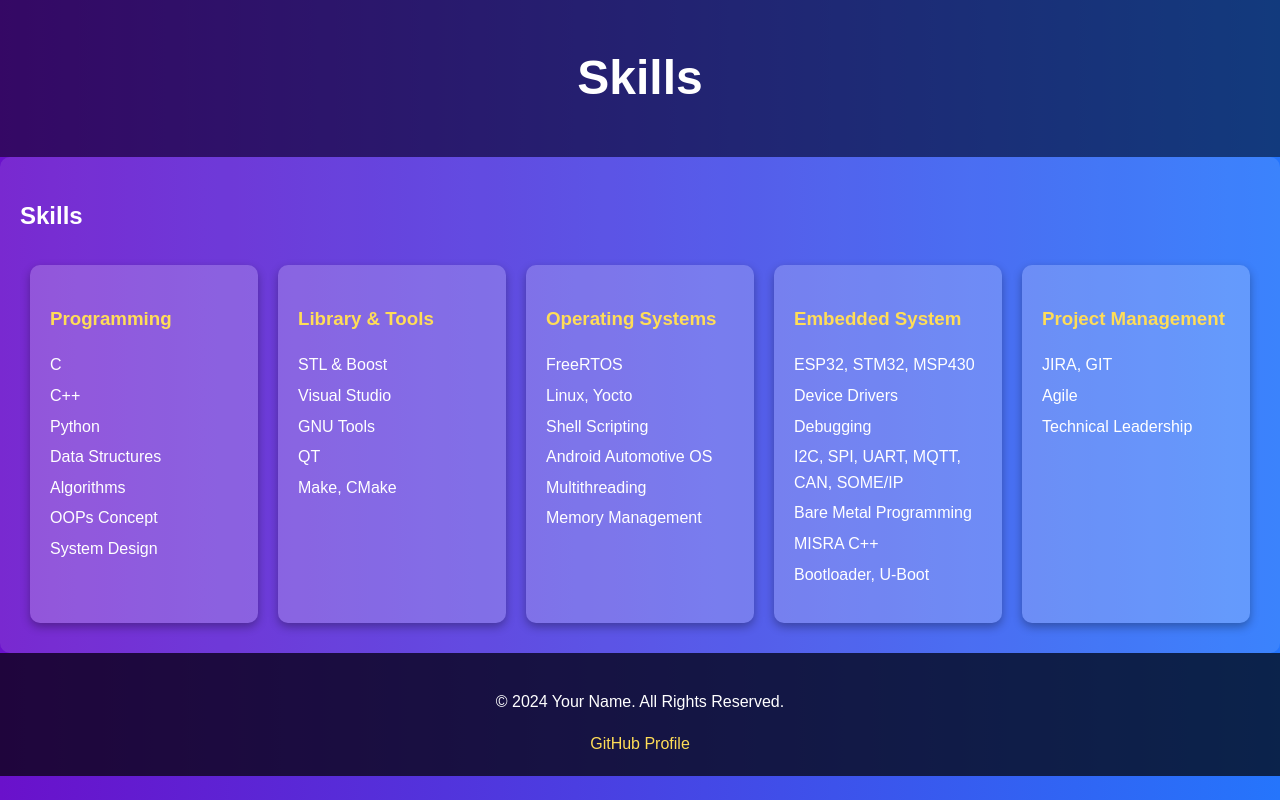
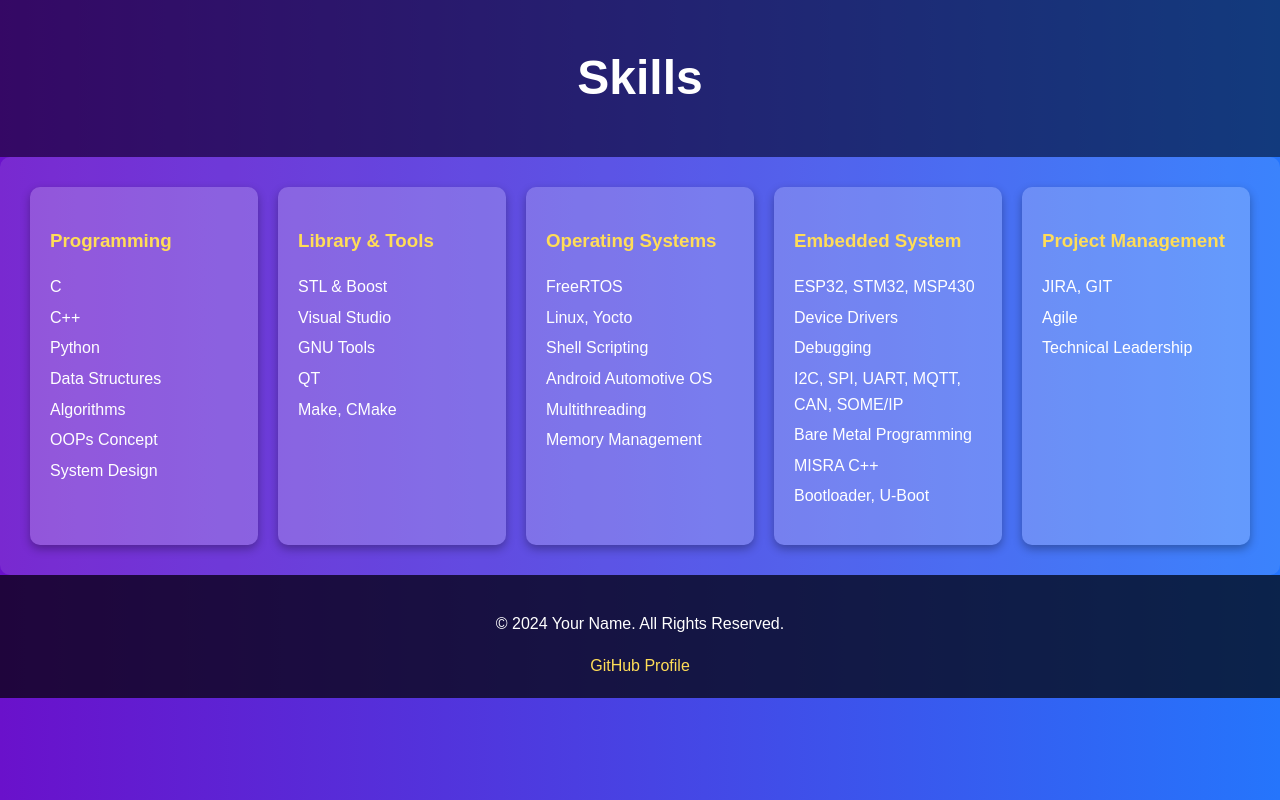
Before and after one commit to devashishmishra90/resume, a plain HTML site: page skills.html in a window 1280 px wide. Drawn offline with Linux system fonts and the light colour scheme.

Commit message:
skills updated

```diff
--- a/skills.html
+++ b/skills.html
@@ -3,7 +3,7 @@
   <head>
     <meta charset="UTF-8" />
     <meta name="viewport" content="width=device-width, initial-scale=1.0" />
-    <title>Skills - Devashish Mishra</title>
+    <title>Skills</title>
     <link rel="stylesheet" href="styles.css" />
     <!-- Link to your CSS file -->
   </head>
@@ -12,7 +12,6 @@
       <h1>Skills</h1>
     </header>
     <section class="skills">
-      <h2>Skills</h2>
       <div class="skills-container">
         <div class="skill-category">
           <h3>Programming</h3>
```
